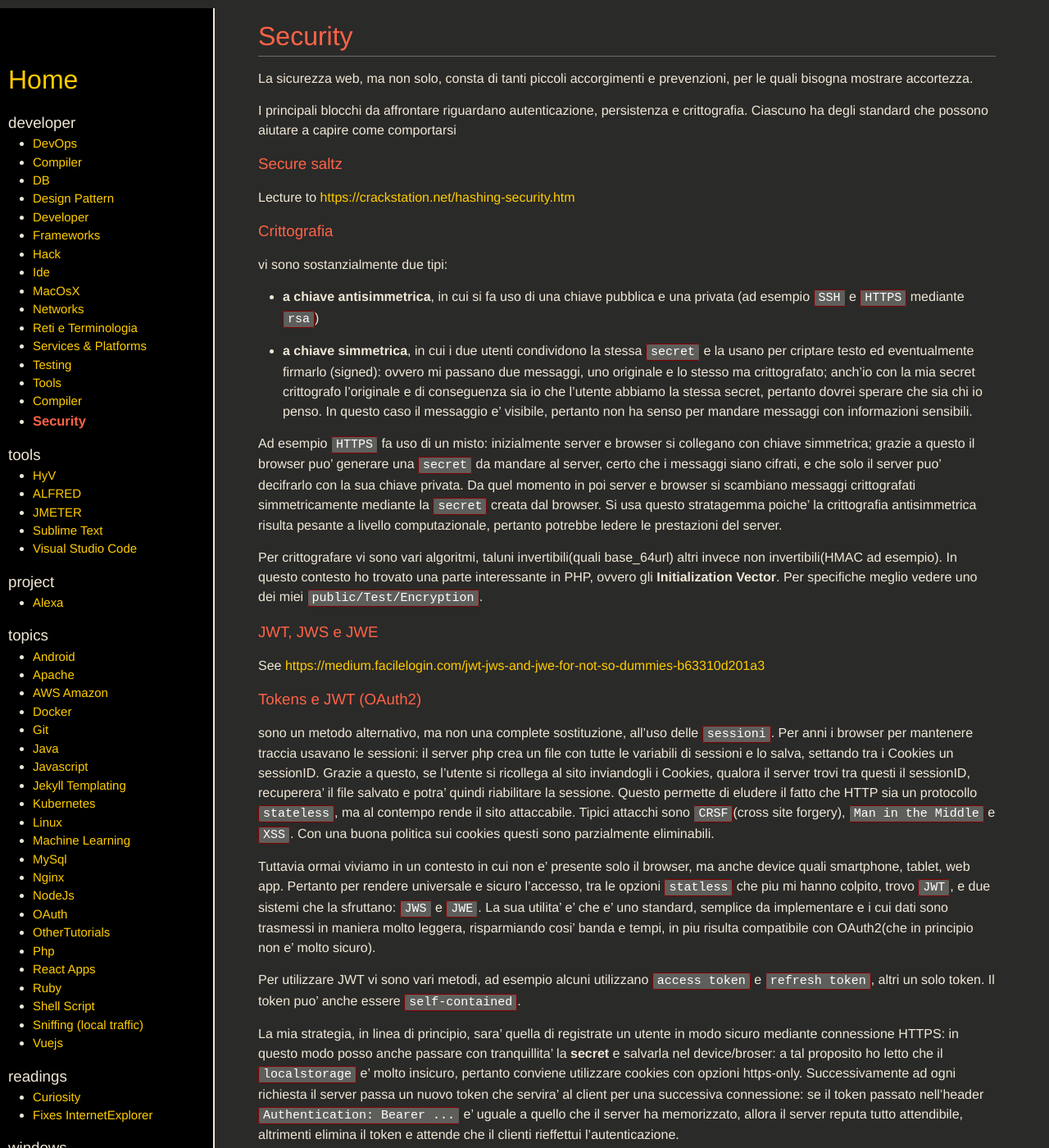
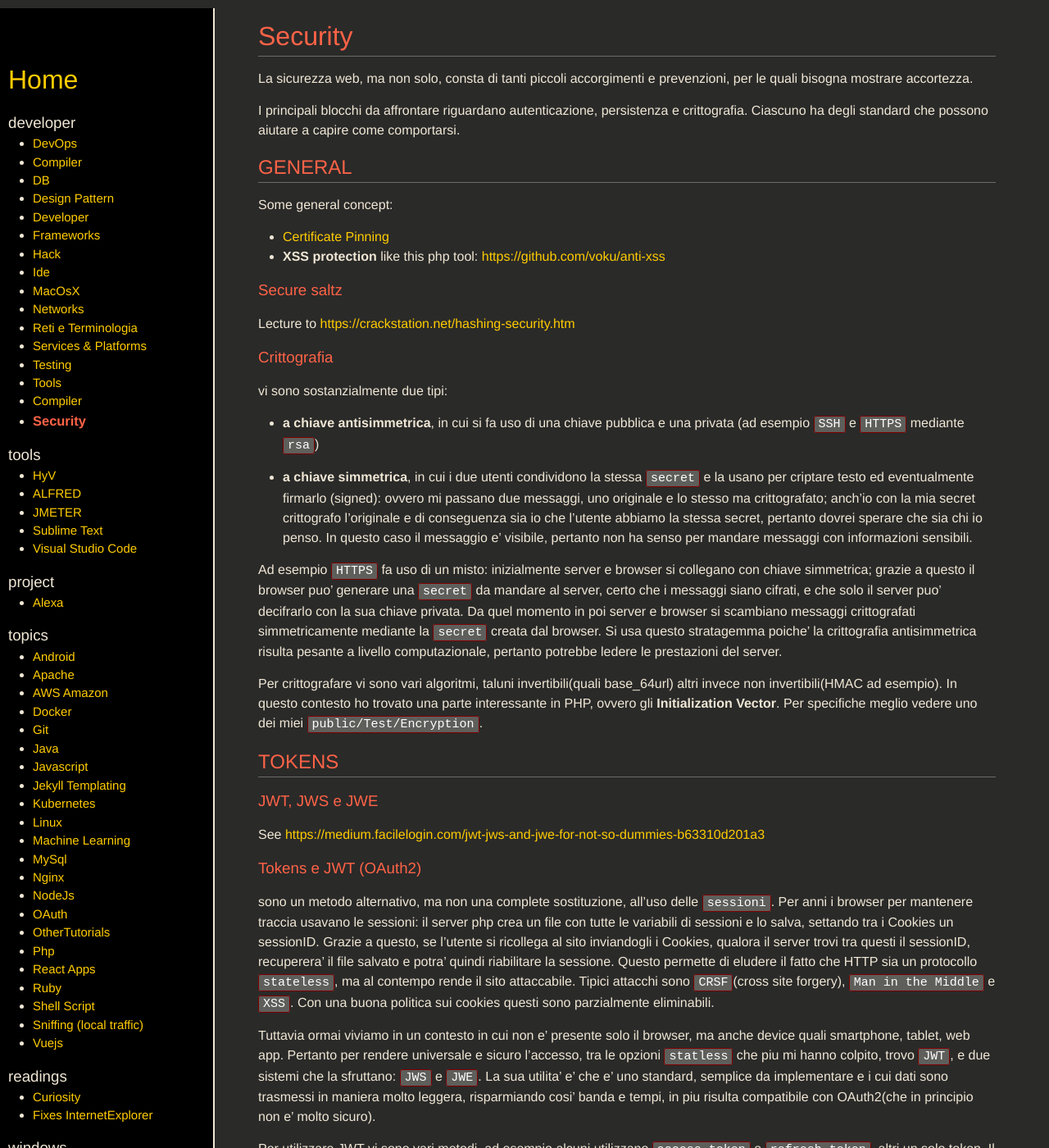
Before and after one commit to SimoSca/own-memo, a Jekyll site: the page built from _pages/developer/web-security.md, in a window 1280 px wide and 1400 px high. Shown: the whole window at 82% size. Built offline with Jekyll 4.4.1, drawn with Linux system fonts in a browser that asks for light colours; nearby versions of some CDN libraries.

Commit message:
[new] added some concepts

```diff
--- a/_pages/developer/web-security.md
+++ b/_pages/developer/web-security.md
@@ -5,7 +5,16 @@ permalink:  /developer/web-security
 
 La sicurezza web, ma non solo, consta di tanti piccoli accorgimenti e prevenzioni, per le quali bisogna mostrare accortezza.
 
-I principali blocchi da affrontare riguardano autenticazione, persistenza e crittografia. Ciascuno ha degli standard che possono aiutare a capire come comportarsi
+I principali blocchi da affrontare riguardano autenticazione, persistenza e crittografia. Ciascuno ha degli standard che possono aiutare a capire come comportarsi.
+
+
+GENERAL
+-------
+
+Some general concept:
+
+- [Certificate Pinning](https://medium.com/@appmattus/android-security-ssl-pinning-1db8acb6621e)
+- **XSS protection** like this php tool: [https://github.com/voku/anti-xss](https://github.com/voku/anti-xss)
 
 
 ### Secure saltz
@@ -27,6 +36,10 @@ Si usa questo stratagemma poiche' la crittografia antisimmetrica risulta pesante
 
 Per crittografare vi sono vari algoritmi, taluni invertibili(quali base_64url) altri invece non invertibili(HMAC ad esempio). In questo contesto ho trovato una parte interessante in PHP, ovvero gli **Initialization Vector**. Per specifiche meglio vedere uno dei miei `public/Test/Encryption`.
 
+
+
+TOKENS
+------
 
 ### JWT, JWS e JWE
 
```
